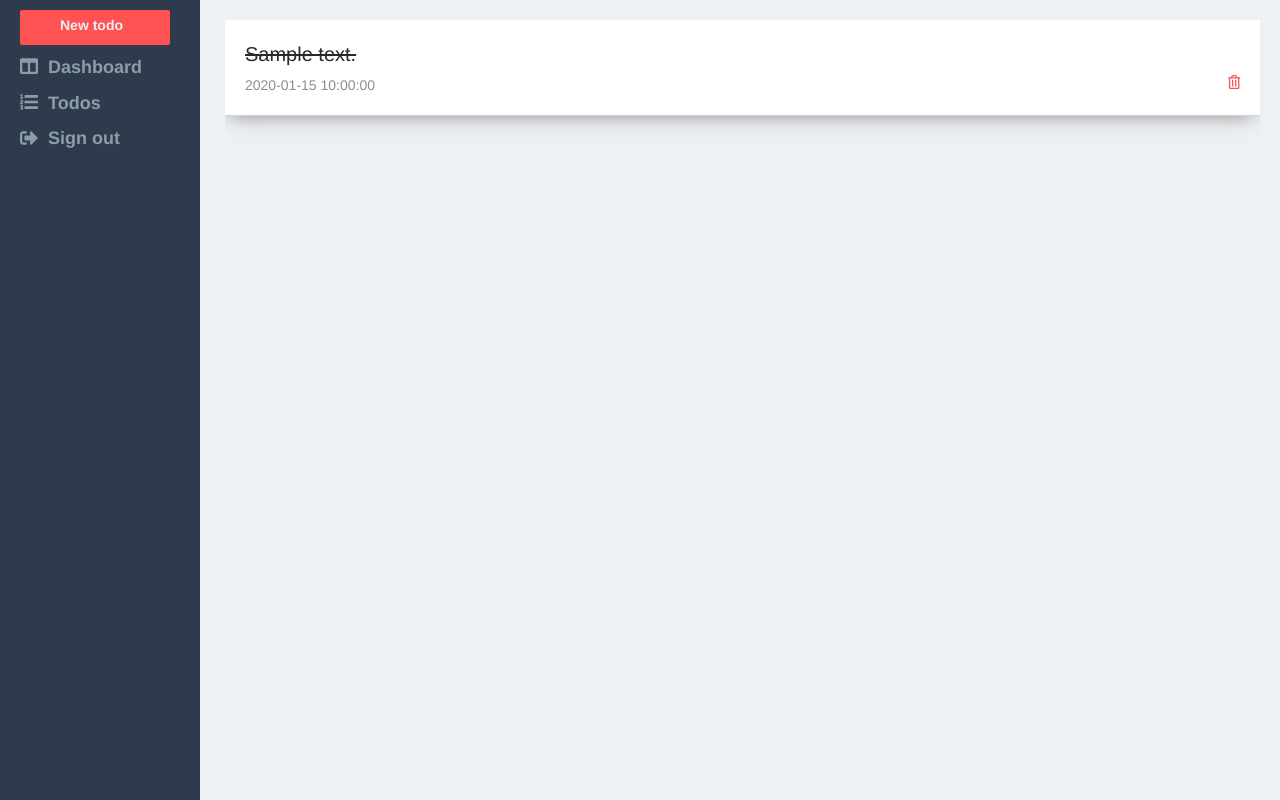
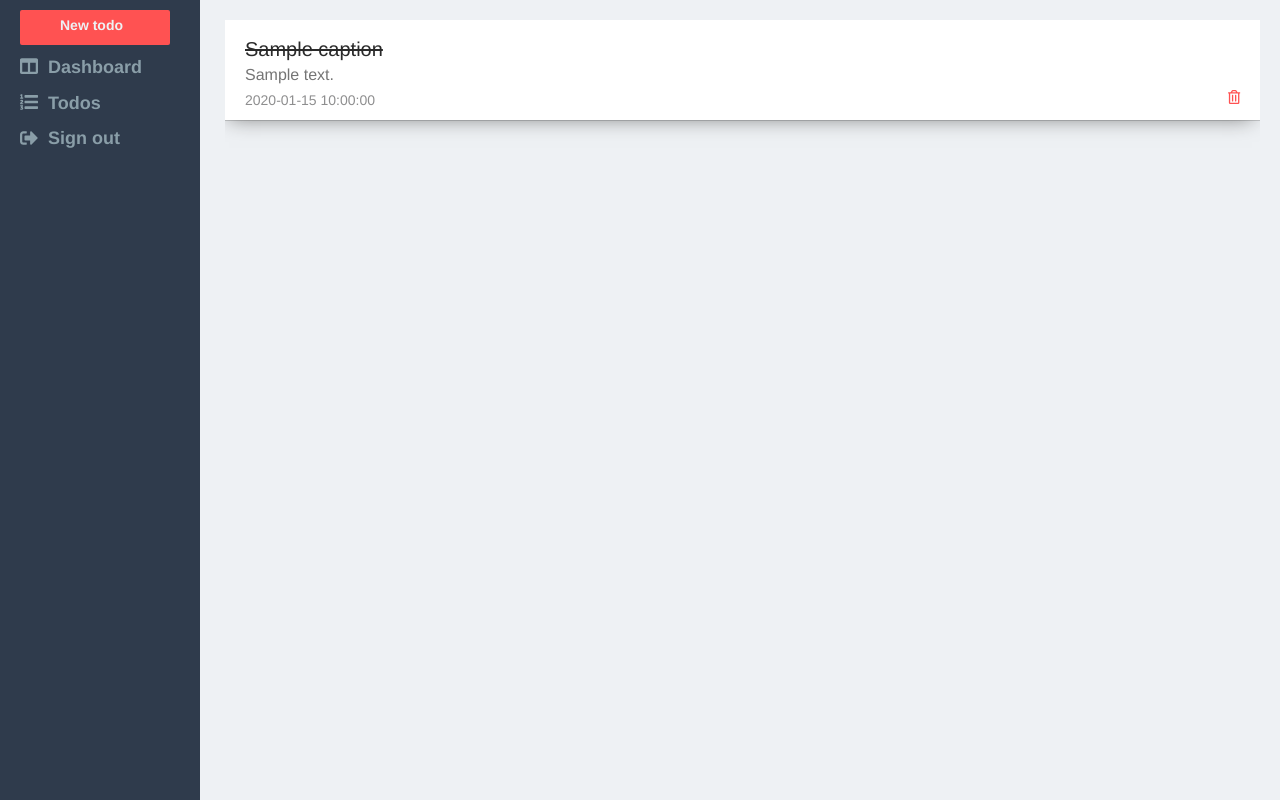
Before and after one commit to Vorh/tm, a Flask app: template src/templates/listTodo.html in a window 1280 px wide. Run offline with Flask 2, Linux system fonts and the light colour scheme; the template is opened without the code that fills it: most values are stand-ins (such as "Sample title", 1, 10 or a date in 2020); style sheets or scripts are compiled from the project's sources; some libraries are stand-ins or nearby versions.

Commit message:
[ ADD ]  display content for todo

```diff
--- a/src/static/css/todos.scss
+++ b/src/static/css/todos.scss
@@ -8,9 +8,11 @@
 .todo {
   background: white;
   margin-bottom: 20px;
+  height: 100px;
   box-shadow: -2px 4px 20px -6px #777;
   .todo-container {
-    padding: 20px 20px 5px 20px;
+    padding: 15px 20px 5px 20px;
+    height: 100%;
 
     &.complete {
       .caption-t {
@@ -22,7 +24,7 @@
 }
 
 .box-line {
-  height: 35px;
+  height: 55px;
 }
 
 .caption-t {
@@ -30,6 +32,14 @@
   color: #2a2a2a;
   font-weight: 500;
   float: left;
+  width: 100%;
+}
+
+.content-t {
+
+  font-size: 16px;
+  color: #757575;
+
 }
 
 .btn-t-complete {
--- a/src/templates/listTodo.html
+++ b/src/templates/listTodo.html
@@ -8,8 +8,8 @@
     <div class="todo " data="{{todo.id}}">
         <div class="todo-container {{'complete' if todo.complete }}">
             <div class="box-line">
-                <div class="caption-t">{{todo.content}}</div>
-
+                <div class="caption-t">{{todo.caption}}</div>
+                <div class="content-t"> {{todo.content}}</div>
                 {% if not todo.complete %}
                 <div class="btn-t-complete">
                     <i class="fas fa-check"></i>
```
